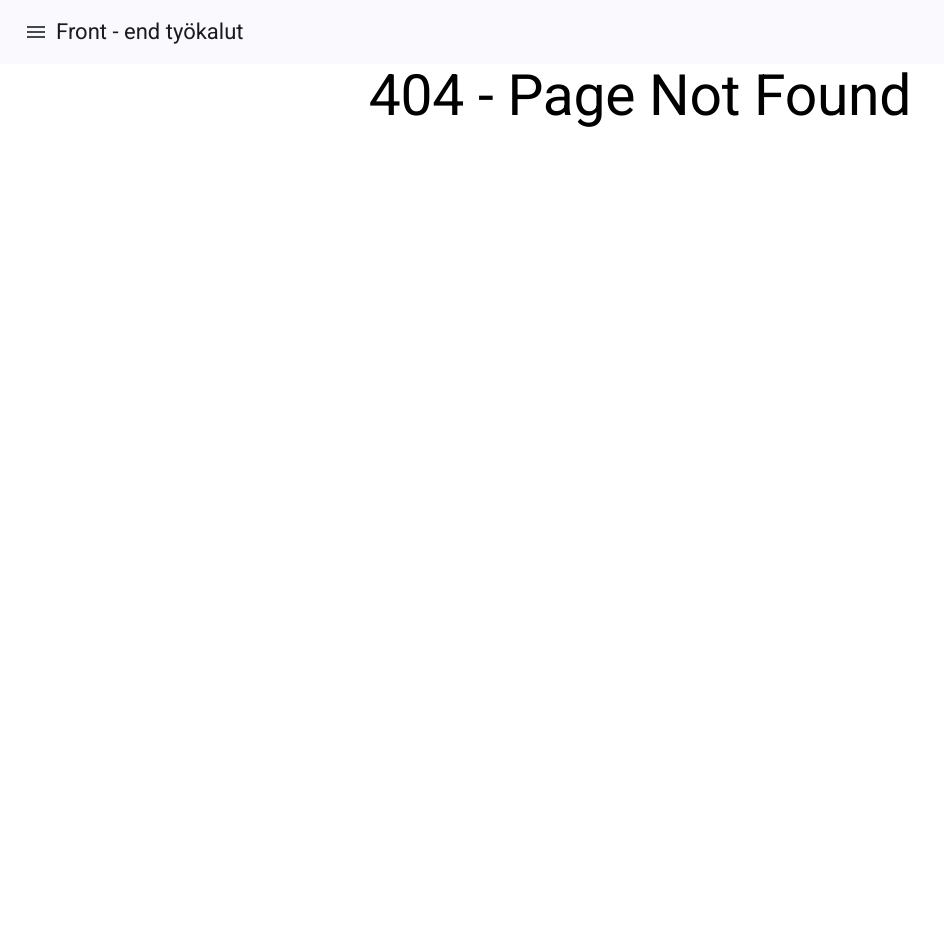
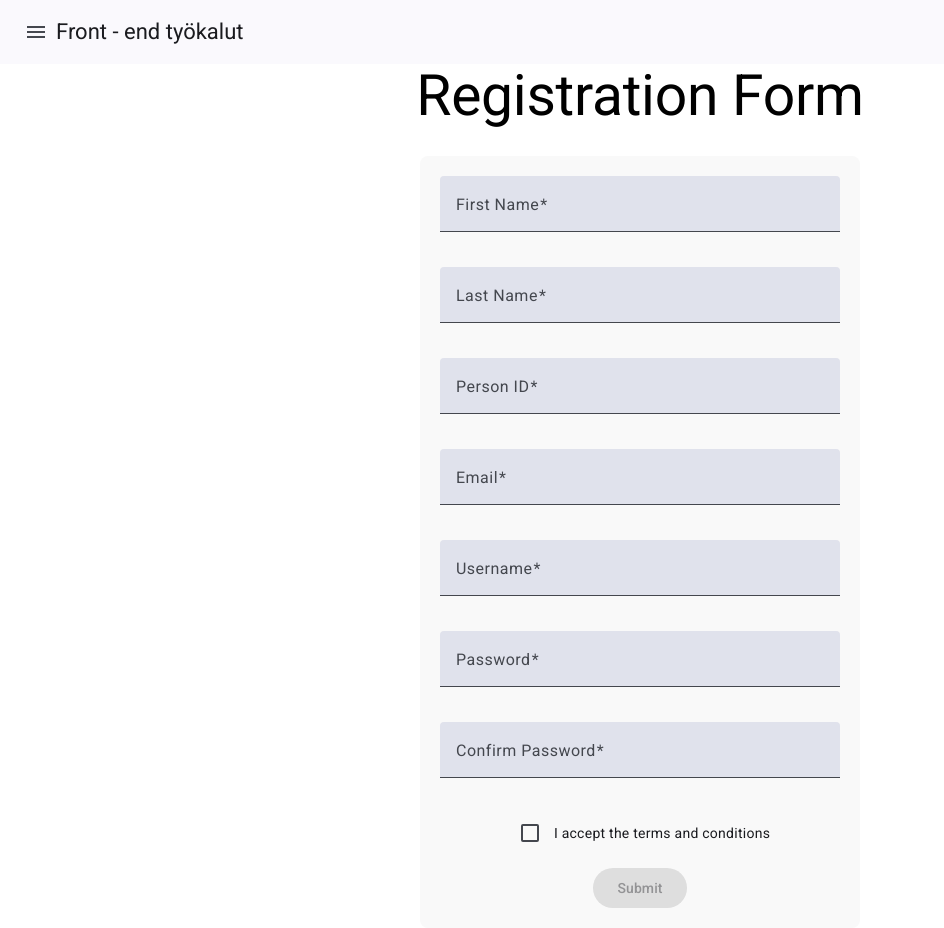
Before and after one commit to MariiaPiili/front-end-tools, an Angular app: page /reactive in a window 1280 px wide. Before the commit this address had no page. Shown: the whole page, without its empty margins (0-944 px from the left). Before the commit the page ends 800 px from the top, so only its background shows below. Built offline with nearby package versions, Linux system fonts and the light colour scheme.

Commit message:
reactive form added

```diff
--- a/src/app/app.routes.ts
+++ b/src/app/app.routes.ts
@@ -4,6 +4,7 @@ import { HelloWorldComponent } from "./hello-world/hello-world.component";
 import { CalculatorComponent } from './calculator/calculator.component';
 import { FeedbackComponent } from './feedback/feedback.component';
 import { TemplateDrivenFormComponent } from './template-driven-form/template-driven-form.component';
+import { ReactiveFormComponent } from './reactive-form/reactive-form.component';
 
 export const routes: Routes = [
     { path:"", redirectTo: '/hello', pathMatch: 'full' },
@@ -11,5 +12,6 @@ export const routes: Routes = [
     { path: 'calculator', component: CalculatorComponent },
     { path: 'feedback', component: FeedbackComponent },
     { path: 'template', component: TemplateDrivenFormComponent},
+    { path: 'reactive', component: ReactiveFormComponent},
     { path: '**', component: PageNotFoundComponent }
 ];
--- /dev/null
+++ b/src/app/models/user.ts
@@ -0,0 +1,14 @@
+export class User {
+    firstName: string = '';
+    lastName: string = '';
+    personId: string = '';
+    email: string = '';
+    username: string = '';
+    password: string = '';
+    confirmPassword: string = '';
+    termsAccepted: boolean = false;
+
+    constructor(init?: Partial<User>) {
+        Object.assign(this, init);
+      }
+}
--- /dev/null
+++ b/src/app/reactive-form/reactive-form.component.css
@@ -0,0 +1,13 @@
+.registration-form {
+  max-width: 400px;
+  margin: auto;
+  padding: 20px;
+  background-color: #f9f9f9;
+  border-radius: 8px;
+}
+
+mat-form-field,
+mat-checkbox {
+  width: 100%;
+  margin-bottom: 15px;
+}
--- /dev/null
+++ b/src/app/reactive-form/reactive-form.component.html
@@ -0,0 +1,177 @@
+<h1>Registration Form</h1>
+<form
+  [formGroup]="registrationForm"
+  (ngSubmit)="onSubmit()"
+  class="registration-form"
+>
+  <mat-form-field appearance="fill">
+    <mat-label>First Name</mat-label>
+    <input matInput [formControl]="firstName" />
+    <mat-error
+      *ngIf="
+        firstName.hasError('required') && (firstName.dirty || firstName.touched)
+      "
+    >
+      First name is required.
+    </mat-error>
+    <mat-error
+      *ngIf="
+        firstName.hasError('minlength') &&
+        (firstName.dirty || firstName.touched)
+      "
+    >
+      Minimum 2 characters.
+    </mat-error>
+    <mat-error
+      *ngIf="
+        firstName.hasError('pattern') && (firstName.dirty || firstName.touched)
+      "
+    >
+      Only letters allowed.
+    </mat-error>
+  </mat-form-field>
+
+  <mat-form-field appearance="fill">
+    <mat-label>Last Name</mat-label>
+    <input matInput [formControl]="lastName" />
+    <mat-error
+      *ngIf="
+        lastName.hasError('required') && (lastName.dirty || lastName.touched)
+      "
+    >
+      Last name is required.
+    </mat-error>
+    <mat-error
+      *ngIf="
+        lastName.hasError('minlength') && (lastName.dirty || lastName.touched)
+      "
+    >
+      Minimum 2 characters.
+    </mat-error>
+    <mat-error
+      *ngIf="
+        lastName.hasError('pattern') && (lastName.dirty || lastName.touched)
+      "
+    >
+      Only letters allowed.
+    </mat-error>
+  </mat-form-field>
+
+  <mat-form-field appearance="fill">
+    <mat-label>Person ID</mat-label>
+    <input matInput [formControl]="personId" />
+    <mat-error
+      *ngIf="
+        personId.hasError('required') && (personId.dirty || personId.touched)
+      "
+    >
+      Person ID is required.
+    </mat-error>
+    <mat-error
+      *ngIf="
+        personId.hasError('pattern') && (personId.dirty || personId.touched)
+      "
+    >
+      Invalid Finnish person ID format.
+    </mat-error>
+  </mat-form-field>
+
+  <mat-form-field appearance="fill">
+    <mat-label>Email</mat-label>
+    <input matInput [formControl]="email" />
+    <mat-error
+      *ngIf="email.hasError('required') && (email.dirty || email.touched)"
+    >
+      Email is required.
+    </mat-error>
+    <mat-error
+      *ngIf="email.hasError('email') && (email.dirty || email.touched)"
+    >
+      Invalid email format.
+    </mat-error>
+  </mat-form-field>
+
+  <mat-form-field appearance="fill">
+    <mat-label>Username</mat-label>
+    <input matInput [formControl]="username" />
+    <mat-error
+      *ngIf="
+        username.hasError('required') && (username.dirty || username.touched)
+      "
+    >
+      Username is required.
+    </mat-error>
+    <mat-error
+      *ngIf="
+        username.hasError('minlength') && (username.dirty || username.touched)
+      "
+    >
+      Minimum 6 characters.
+    </mat-error>
+  </mat-form-field>
+
+  <mat-form-field appearance="fill">
+    <mat-label>Password</mat-label>
+    <input matInput type="password" [formControl]="password" />
+    <mat-error
+      *ngIf="
+        password.hasError('required') && (password.dirty || password.touched)
+      "
+    >
+      Password is required.
+    </mat-error>
+    <mat-error
+      *ngIf="
+        password.hasError('minlength') && (password.dirty || password.touched)
+      "
+    >
+      Minimum 10 characters.
+    </mat-error>
+    <mat-error
+      *ngIf="
+        password.hasError('pattern') && (password.dirty || password.touched)
+      "
+    >
+      Must include uppercase letters and numbers.
+    </mat-error>
+  </mat-form-field>
+
+  <mat-form-field appearance="fill">
+    <mat-label>Confirm Password</mat-label>
+    <input matInput type="password" [formControl]="confirmPassword" />
+    <mat-error
+      *ngIf="
+        confirmPassword.hasError('required') &&
+        (confirmPassword.dirty || confirmPassword.touched)
+      "
+    >
+      Confirm password is required.
+    </mat-error>
+    <mat-error
+      *ngIf="registrationForm.hasError('mismatch') && confirmPassword.dirty"
+    >
+      Passwords do not match.
+    </mat-error>
+  </mat-form-field>
+
+  <mat-checkbox [formControl]="termsAccepted">
+    I accept the terms and conditions
+  </mat-checkbox>
+  <mat-error
+    *ngIf="
+      termsAccepted.hasError('required') &&
+      (termsAccepted.dirty || termsAccepted.touched)
+    "
+  >
+    You must accept the terms.
+  </mat-error>
+
+  <button
+    mat-raised-button
+    color="primary"
+    type="submit"
+    [disabled]="registrationForm.invalid"
+  >
+    Submit
+  </button>
+</form>
--- /dev/null
+++ b/src/app/reactive-form/reactive-form.component.ts
@@ -0,0 +1,129 @@
+import { Component } from '@angular/core';
+import { ReactiveFormsModule } from '@angular/forms';
+import { CommonModule } from '@angular/common';
+import { MatButtonModule } from '@angular/material/button';
+import { MatCheckboxModule } from '@angular/material/checkbox';
+import { MatFormFieldModule } from '@angular/material/form-field';
+import { MatInputModule } from '@angular/material/input';
+import {
+  FormGroup,
+  Validators,
+  FormControl,
+  FormBuilder,
+} from '@angular/forms';
+import { User } from '../models/user';
+
+@Component({
+  selector: 'app-reactive-form',
+  standalone: true,
+  imports: [
+    ReactiveFormsModule,
+    CommonModule,
+    MatButtonModule,
+    MatCheckboxModule,
+    MatFormFieldModule,
+    MatInputModule,
+  ],
+  templateUrl: './reactive-form.component.html',
+  styleUrl: './reactive-form.component.css',
+})
+export class ReactiveFormComponent {
+  title: string = 'Reactive form';
+
+  registrationForm: FormGroup;
+  user: User;
+
+  constructor(private fb: FormBuilder) {
+    this.user = new User();
+
+    this.registrationForm = this.fb.group(
+      {
+        firstName: new FormControl(this.user.firstName, [
+          Validators.required,
+          Validators.minLength(2),
+          Validators.pattern('^[a-zA-Z]+$'),
+        ]),
+        lastName: new FormControl(this.user.lastName, [
+          Validators.required,
+          Validators.minLength(2),
+          Validators.pattern('^[a-zA-Z]+$'),
+        ]),
+        personId: new FormControl(this.user.personId, [
+          Validators.required,
+          Validators.pattern(
+            '^(0[1-9]|[12]\\d|3[01])(0[1-9]|1[0-2])([5-9]\\d\\+|\\d\\d[-U-Y]|[0-2]\\d[A-F])\\d{3}[\\dA-Z]$'
+          ),
+        ]),
+        email: new FormControl(this.user.email, [
+          Validators.required,
+          Validators.email,
+        ]),
+        username: new FormControl(this.user.username, [
+          Validators.required,
+          Validators.minLength(6),
+        ]),
+        password: new FormControl(this.user.password, [
+          Validators.required,
+          Validators.minLength(10),
+          Validators.pattern('^(?=.*[A-Z])(?=.*\\d).+$'),
+        ]),
+        confirmPassword: new FormControl(
+          this.user.confirmPassword,
+          Validators.required
+        ),
+        termsAccepted: new FormControl(
+          this.user.termsAccepted,
+          Validators.requiredTrue
+        ),
+      },
+      { validators: this.passwordMatchValidator }
+    );
+  }
+
+  get firstName() {
+    return this.registrationForm.get('firstName') as FormControl;
+  }
+
+  get lastName() {
+    return this.registrationForm.get('lastName') as FormControl;
+  }
+
+  get personId() {
+    return this.registrationForm.get('personId') as FormControl;
+  }
+
+  get email() {
+    return this.registrationForm.get('email') as FormControl;
+  }
+
+  get username() {
+    return this.registrationForm.get('username') as FormControl;
+  }
+
+  get password() {
+    return this.registrationForm.get('password') as FormControl;
+  }
+
+  get confirmPassword() {
+    return this.registrationForm.get('confirmPassword') as FormControl;
+  }
+
+  get termsAccepted() {
+    return this.registrationForm.get('termsAccepted') as FormControl;
+  }
+
+  passwordMatchValidator(group: FormGroup): { [key: string]: boolean } | null {
+    const password = group.get('password')?.value;
+    const confirmPassword = group.get('confirmPassword')?.value;
+    return password === confirmPassword ? null : { mismatch: true };
+  }
+
+  onSubmit() {
+    if (this.registrationForm.valid) {
+      this.user = new User(this.registrationForm.value);
+      console.log('Form Submitted', this.user);
+    } else {
+      console.log('Form is invalid');
+    }
+  }
+}
--- a/src/app/template-driven-form/template-driven-form.component.html
+++ b/src/app/template-driven-form/template-driven-form.component.html
@@ -57,7 +57,7 @@
       [(ngModel)]="user.personId"
       #personId="ngModel"
       required
-      pattern="^(0[1-9]|[12]\d|3[01])(0[1-9]|1[0-2])([5-9]\d\+|\d\d[-U-Y]|[0-2]\d[A-F])\d{3}[\dA-Z]"
+      pattern="^(0[1-9]|[12]\d|3[01])(0[1-9]|1[0-2])([5-9]\d\+|\d\d[-U-Y]|[0-2]\d[A-F])\d{3}[\dA-Z]$"
     />
     <mat-error *ngIf="personId.invalid && (personId.dirty || personId.touched)">
       <div *ngIf="personId.errors?.['required']">Person ID is required.</div>
--- a/src/app/toolbar/toolbar.component.html
+++ b/src/app/toolbar/toolbar.component.html
@@ -23,4 +23,7 @@
   <button mat-menu-item>
     <a routerLink="/template" routerLinkActive="active"> Template driven form</a>
   </button>
+  <button mat-menu-item>
+    <a routerLink="/reactive" routerLinkActive="active"> Reactive form</a>
+  </button>
 </mat-menu>
```
Also changed, not shown: 2 other files (tests, documents, lock files or other folders).
